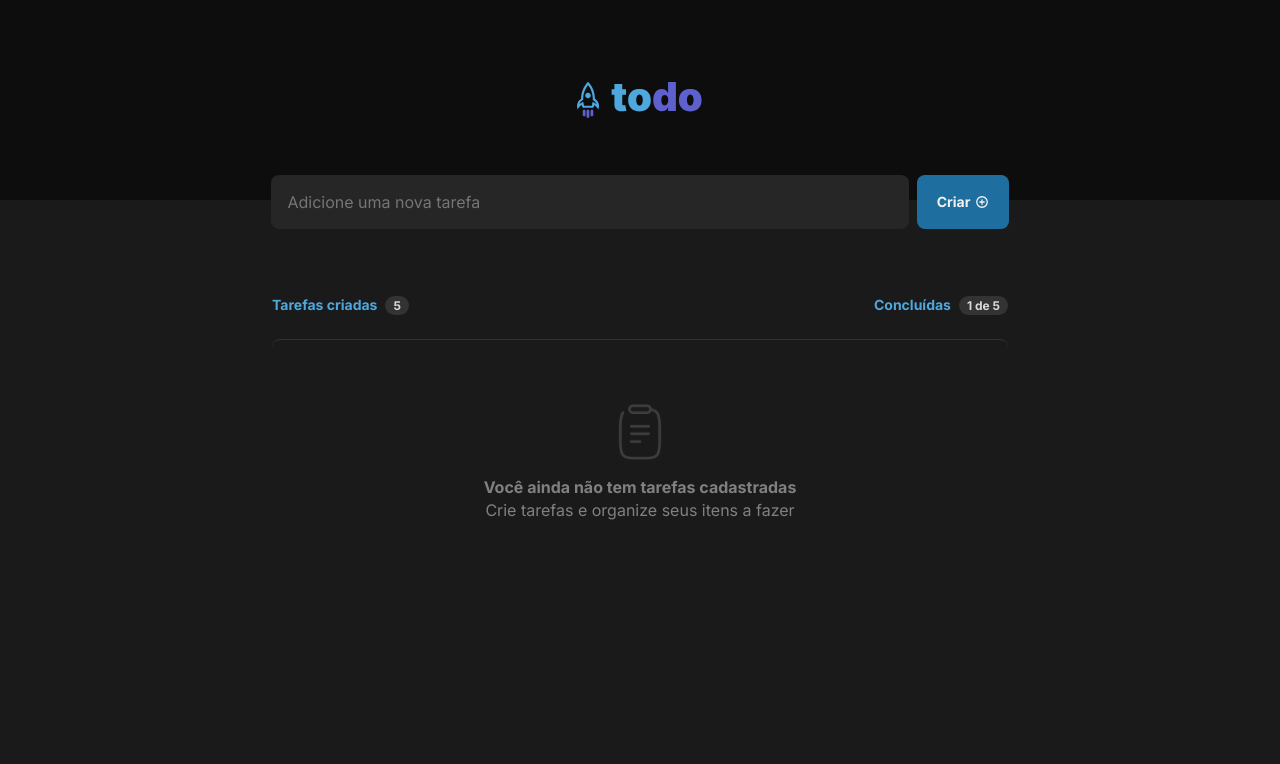
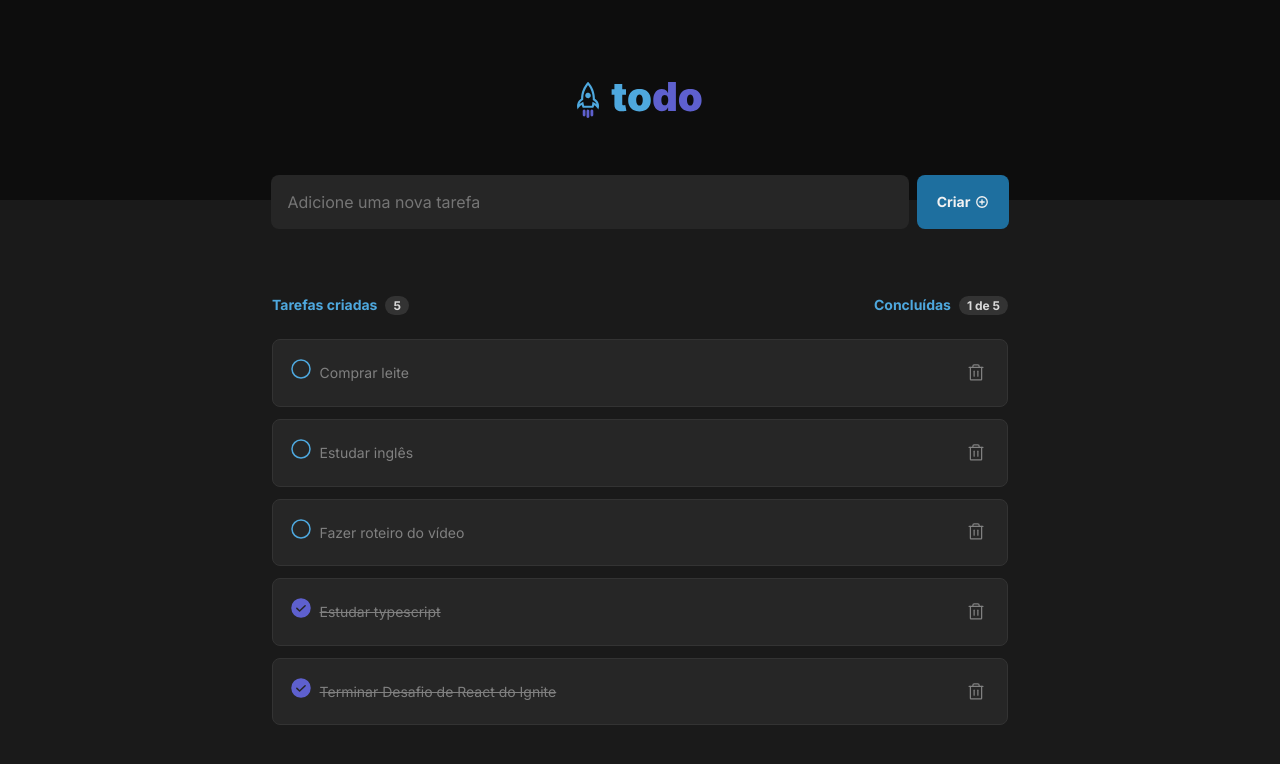
Before and after one commit to anacnogueira/iginite-reactjs-desafio-1, a React (Vite) app: page / in a window 1280 px wide. Shown: the top 764 px of the page. Built offline with nearby package versions, Linux system fonts and the light colour scheme.

Commit message:
Propriedades da Task

```diff
--- a/package.json
+++ b/package.json
@@ -14,6 +14,7 @@
     "phosphor-react": "^1.4.1",
     "react": "^18.2.0",
     "react-dom": "^18.2.0",
+    "uuid": "^9.0.1",
     "uuidv4": "^6.2.13"
   },
   "devDependencies": {
--- a/src/App.tsx
+++ b/src/App.tsx
@@ -1,6 +1,7 @@
 import { Header } from "./components/Header";
 import { NewTask } from "./components/NewTask";
 import { List } from "./components/List";
+
 import styles from "./App.module.css";
 import "./global.css";
 
--- a/src/components/List.tsx
+++ b/src/components/List.tsx
@@ -1,6 +1,37 @@
 import { EmptyList } from "./EmptyList";
+import { v4 as uuidv4 } from "uuid";
 import styles from "./List.module.css";
 import { Task } from "./Task";
+
+const tasks = [
+  {
+    id: uuidv4(),
+    title: "Comprar leite",
+    isComplete: false,
+  },
+  {
+    id: uuidv4(),
+    title: "Estudar inglês",
+    isComplete: false,
+  },
+  {
+    id: uuidv4(),
+    title: "Fazer roteiro do vídeo",
+    isComplete: false,
+  },
+  {
+    id: uuidv4(),
+    title: "Estudar typescript",
+    isComplete: true,
+  },
+  {
+    id: uuidv4(),
+    title: "Terminar Desafio de React do Ignite",
+    isComplete: true,
+  },
+];
+
+//setTasks
 
 export function List() {
   return (
@@ -16,8 +47,11 @@ export function List() {
         </div>
       </header>
       <div className={styles.tasks}>
-        <EmptyList />
-        {/* <Task /> */}
+        {tasks.map((task) => {
+          return <Task key={task.id} task={task} />;
+        })}
+
+        {tasks.length === 0 && <EmptyList />}
       </div>
     </div>
   );
--- a/src/components/Task.module.css
+++ b/src/components/Task.module.css
@@ -22,21 +22,30 @@
   transition: 0.1s;
 }
 
+.buttonChecked {
+  background: transparent;
+  border: none;
+  cursor: pointer;
+  color: var(--purple-dark);
+  margin-right: 0.32rem;
+  font-size: 1.5rem;
+  transition: 0.1s;
+}
+
 .buttonCheck:hover {
   color: var(--purple);
 }
 
-.checked {
-  color: var(--purple-dark);
-}
-
-.content {
+.titleNotFinished {
   width: 40rem;
   font-size: 0.875rem;
   color: var(--gray-300);
 }
 
-.contentTaskFinished {
+.titleFinished {
+  width: 40rem;
+  font-size: 0.875rem;
+  color: var(--gray-300);
   text-decoration: line-through;
 }
 
--- a/src/components/Task.tsx
+++ b/src/components/Task.tsx
@@ -1,17 +1,33 @@
 import { CheckCircle, Circle, Trash } from "phosphor-react";
 import styles from "./Task.module.css";
 
-export function Task() {
+export interface TaskType {
+  id: string;
+  title: string;
+  isComplete: boolean;
+}
+
+interface TaskProps {
+  task: TaskType;
+  onCompleteTask: (taskId: string) => void;
+  onDeleteTask: (taskId: string) => void;
+}
+
+export function Task({ task, onCompleteTask, onDeleteTask }: TaskProps) {
   return (
     <div className={styles.task}>
-      <button type="button" className={styles.buttonCheck}>
-        <Circle />
+      <button
+        type="button"
+        className={task.isComplete ? styles.buttonChecked : styles.buttonCheck}
+      >
+        {task.isComplete ? <CheckCircle weight="fill" /> : <Circle />}
       </button>
-      <p className={styles.contentCheck}>
-        Lorem ipsum dolor sit amet consectetur adipisicing elit. Doloremque
-        impedit quas laudantium neque exercitationem reprehenderit beatae nihil
-        dignissimos quos saepe maxime omnis adipisci repellat debitis enim
-        dolore delectus, ipsam illo.
+      <p
+        className={
+          task.isComplete ? styles.titleFinished : styles.titleNotFinished
+        }
+      >
+        {task.title}
       </p>
       <button className={styles.buttonTrash}>
         <Trash />
```
Also changed, not shown: 1 other file (tests, documents, lock files or other folders).
